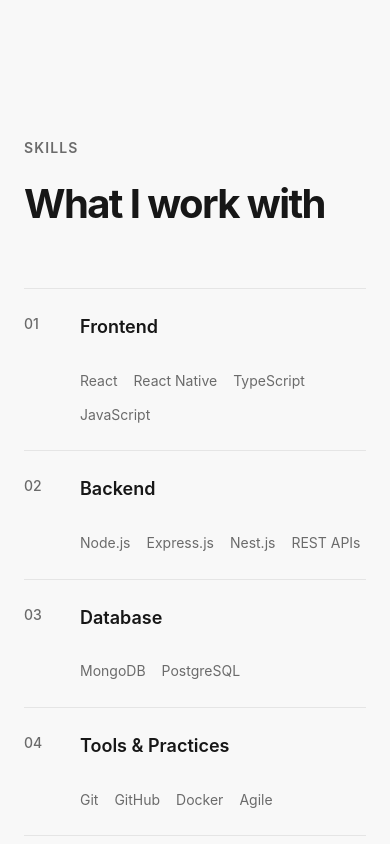
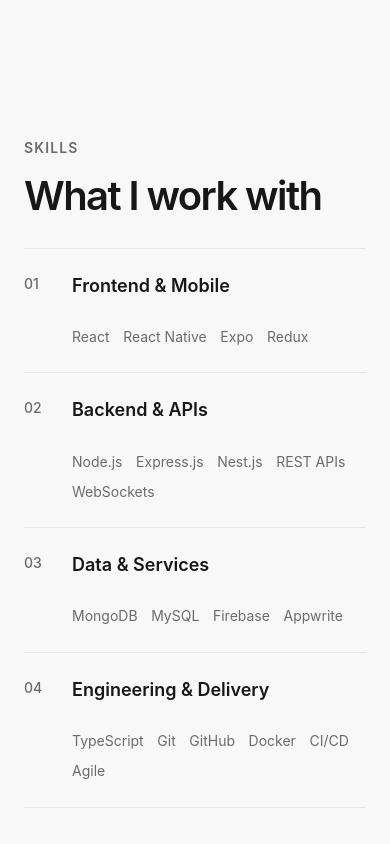
Before and after one commit to SafaTt/safa-portfolio, a React (Vite) app: page / in a window 390 px wide. Shown: the part 4140-4984 px from the top of the page. Built offline with nearby package versions, Linux system fonts and the light colour scheme.

Commit message:
feat: improve Skills responsiveness and interactions

```diff
--- a/src/components/Skills/Skills.css
+++ b/src/components/Skills/Skills.css
@@ -1,9 +1,10 @@
 .skills {
-  padding-block: var(--space-section);
+padding-top: var(--space-3xl);
+padding-bottom: var(--space-section);
 }
 
 .skills__header {
-  margin-bottom: var(--space-3xl);
+margin-bottom: var(--space-2xl);
 }
 
 .skills__eyebrow {
@@ -22,6 +23,7 @@
 font-size: clamp(2.5rem, 5vw, 4.5rem);
 line-height: 1;
 letter-spacing: -0.04em;
+font-weight: 600;
 }
 
 .skills__list {
@@ -30,7 +32,7 @@
 
 .skills__group {
 display: grid;
-  grid-template-columns: 60px 220px 1fr;
+grid-template-columns: 60px 220px minmax(0, 1fr);
 gap: var(--space-lg);
 
 padding-block: var(--space-xl);
@@ -45,19 +47,21 @@
 }
 
 .skills__group-title {
+color: var(--color-text);
 font-size: var(--font-size-lg);
 font-weight: 600;
+line-height: 1.4;
 }
 
 .skills__items {
 display: flex;
 flex-wrap: wrap;
-  gap: var(--space-sm) var(--space-lg);
+gap: 0.5rem 1.5rem;
 }
 
 .skills__item {
 color: var(--color-text-muted);
-  font-size: var(--font-size-md);
+font-size: var(--font-size-base);
 
 transition:
 color var(--transition-fast),
@@ -70,20 +74,29 @@
 }
 
 /* Responsive */
+
 @media (max-width: 768px) {
 .skills {
 padding-block: var(--space-2xl);
 }
 
 .skills__header {
-    margin-bottom: var(--space-2xl);
+margin-bottom: var(--space-xl);
+}
+
+.skills__eyebrow {
+margin-bottom: var(--space-md);
+}
+
+.skills__title {
+font-size: clamp(2.5rem, 9vw, 3.5rem);
 }
 
 .skills__group {
-    grid-template-columns: 40px 1fr;
+grid-template-columns: 40px minmax(0, 1fr);
 gap: var(--space-md);
+padding-block: var(--space-lg);
 
-    padding-block: var(--space-lg);
 }
 
 .skills__group-title {
@@ -92,10 +105,21 @@
 
 .skills__items {
 grid-column: 2;
-    gap: var(--space-sm) var(--space-md);
+gap: 0.5rem 1rem;
+
 }
 
 .skills__item {
 font-size: var(--font-size-sm);
 }
 }
+
+@media (max-width: 480px) {
+.skills__group {
+grid-template-columns: 32px minmax(0, 1fr);
+}
+
+.skills__items {
+gap: 0.5rem 0.85rem;
+}
+}
--- a/src/components/Skills/Skills.tsx
+++ b/src/components/Skills/Skills.tsx
@@ -2,20 +2,20 @@ import "./Skills.css";
 
 const skillGroups = [
   {
-    title: "Frontend",
-    skills: ["React", "React Native", "TypeScript", "JavaScript"],
+    title: "Frontend & Mobile",
+    skills: ["React", "React Native", "Expo", "Redux"],
   },
   {
-    title: "Backend",
-    skills: ["Node.js", "Express.js", "Nest.js", "REST APIs"],
+    title: "Backend & APIs",
+    skills: ["Node.js", "Express.js", "Nest.js", "REST APIs", "WebSockets"],
   },
   {
-    title: "Database",
-    skills: ["MongoDB", "PostgreSQL"],
+    title: "Data & Services",
+    skills: ["MongoDB", "MySQL", "Firebase", "Appwrite"],
   },
   {
-    title: "Tools & Practices",
-    skills: ["Git", "GitHub", "Docker", "Agile"],
+    title: "Engineering & Delivery",
+    skills: ["TypeScript", "Git", "GitHub", "Docker", "CI/CD", "Agile"],
   },
 ];
 
@@ -25,10 +25,8 @@ function Skills() {
       <div className="container">
         <div className="skills__header">
           <span className="skills__eyebrow">SKILLS</span>
-
           <h2 className="skills__title">What I work with</h2>
         </div>
-
         <div className="skills__list">
           {skillGroups.map((group, index) => (
             <div className="skills__group" key={group.title}>
```
Lines whose indentation alone changed are shown as unchanged.
